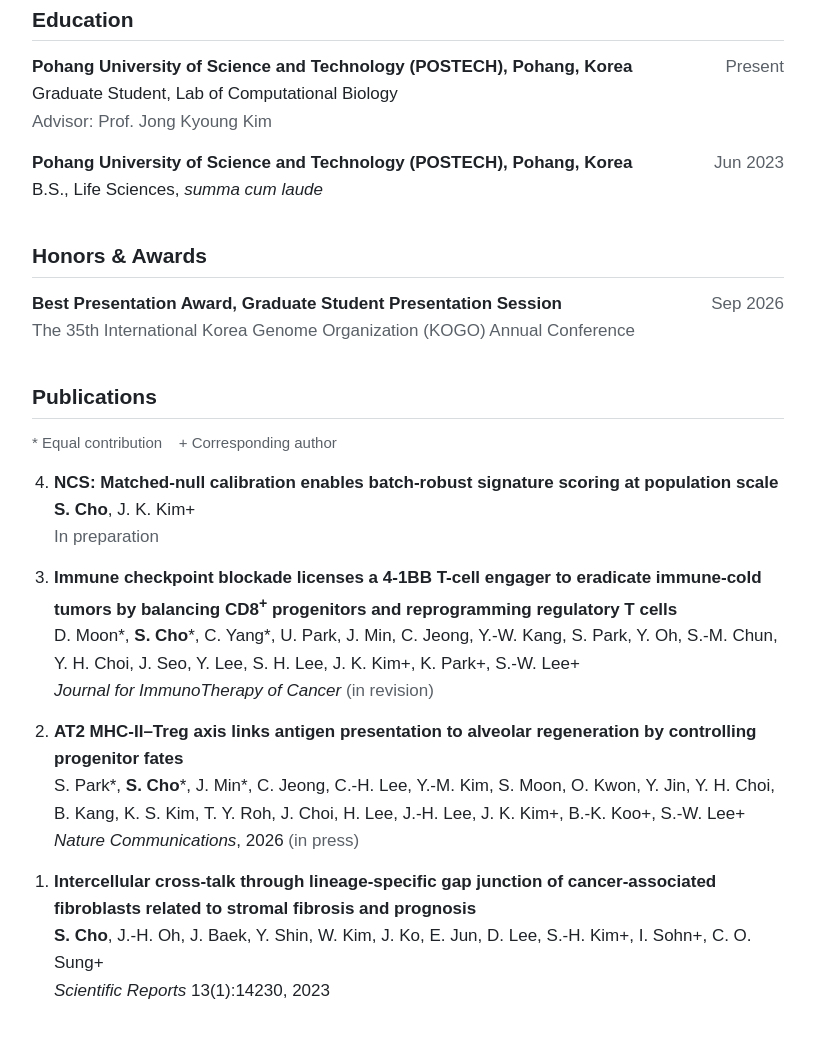
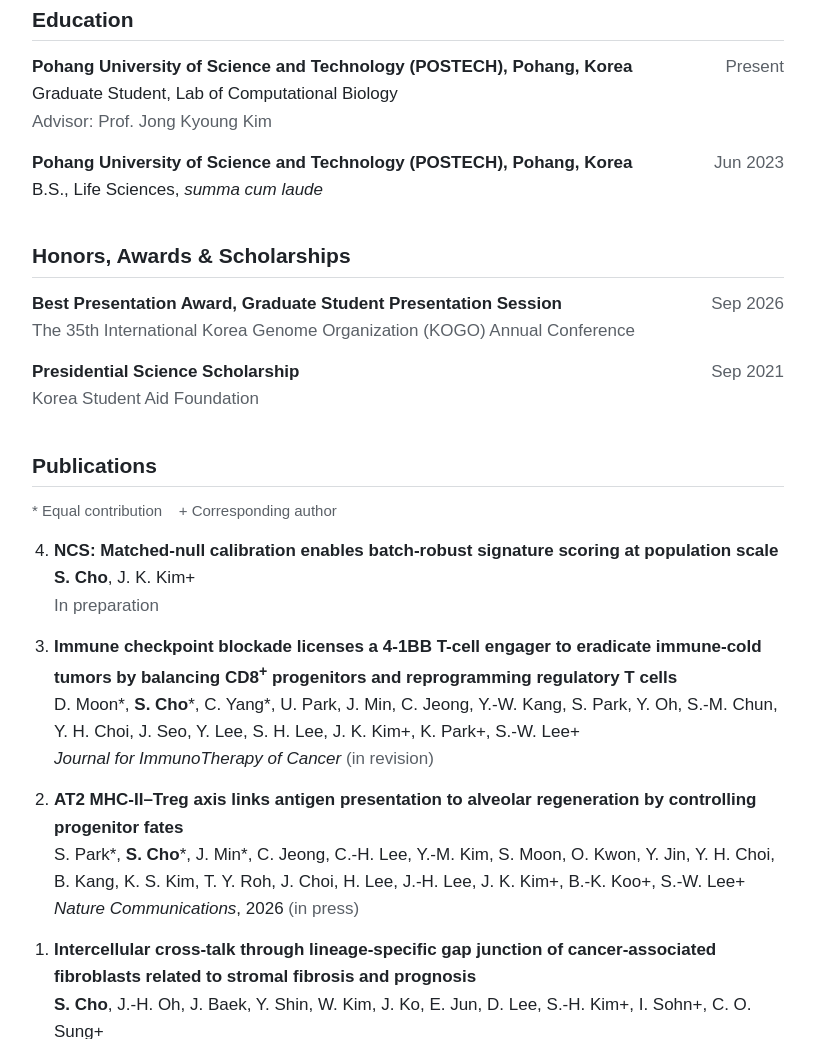
Before and after one commit to seongju-cho/seongju-cho.github.io, a plain HTML site: page index.html in a window 1280 px wide. Shown: the part 725-1764 px from the top of the page, without its empty margins (232-1047 px from the left). Drawn offline with Linux system fonts and the light colour scheme.

Commit message:
Add Presidential Science Scholarship to honors

```diff
--- a/index.html
+++ b/index.html
@@ -173,13 +173,20 @@
   </section>
 
   <section id="awards">
-    <h2>Honors &amp; Awards</h2>
+    <h2>Honors, Awards &amp; Scholarships</h2>
     <div class="entry">
       <div class="head">
         <strong>Best Presentation Award, Graduate Student Presentation Session</strong>
         <span class="date">Sep 2026</span>
       </div>
       <div class="sub">The 35th International Korea Genome Organization (KOGO) Annual Conference</div>
+    </div>
+    <div class="entry">
+      <div class="head">
+        <strong>Presidential Science Scholarship</strong>
+        <span class="date">Sep 2021</span>
+      </div>
+      <div class="sub">Korea Student Aid Foundation</div>
     </div>
   </section>
 
```
